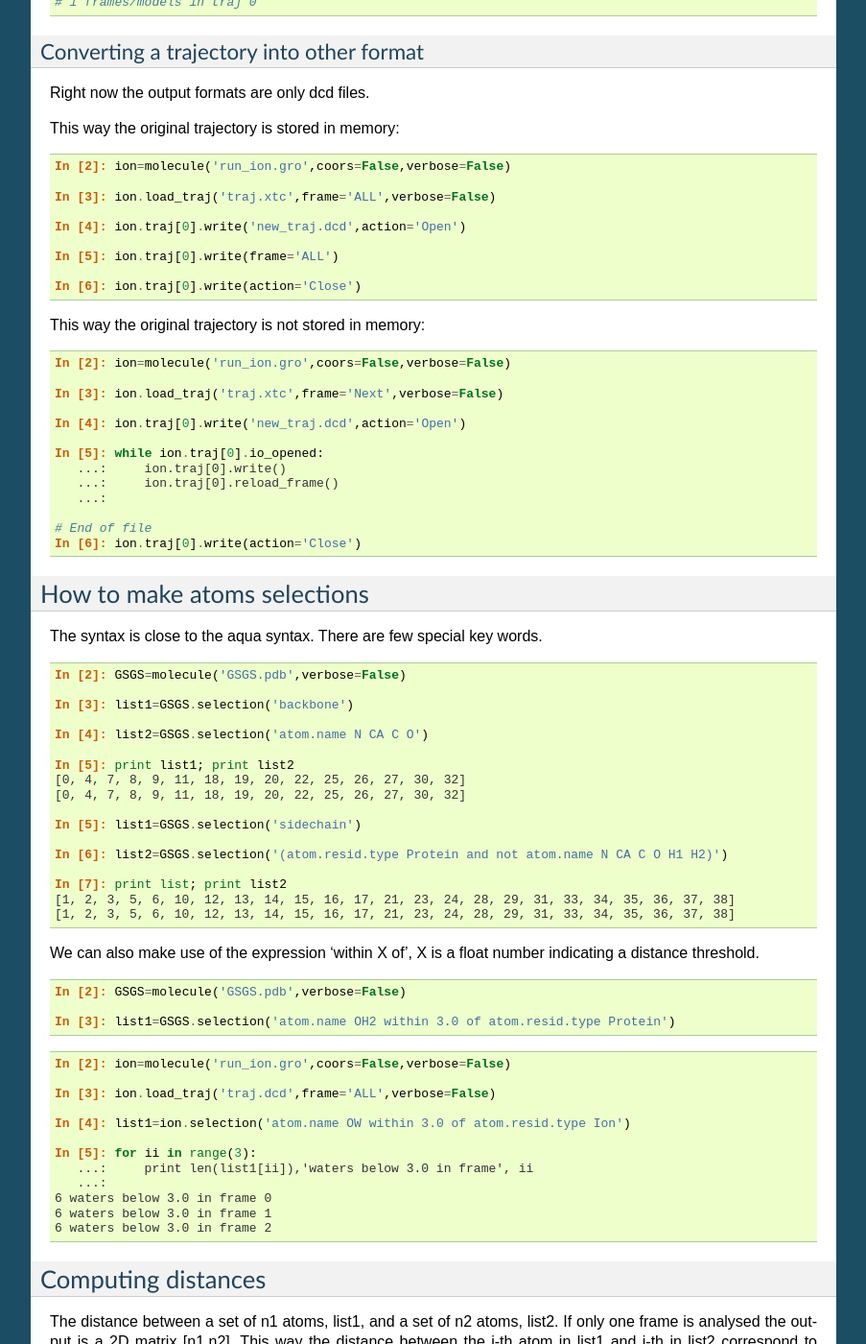
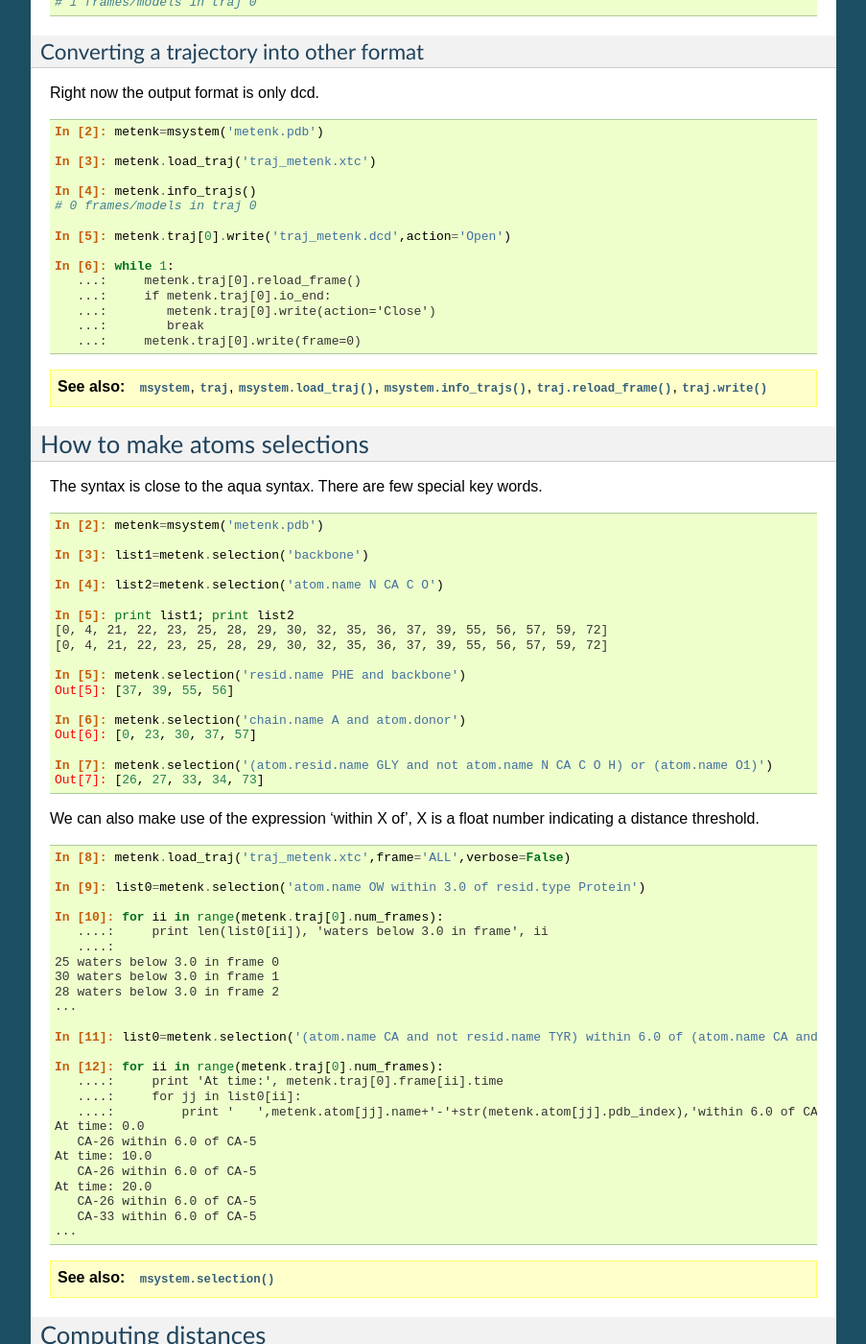
Before and after one commit to dprada/Aqua, a Sphinx documentation site: the page built from doc/source/source_ms/tutorial.rst, in a window 1280 px wide and 1400 px high, scrolled down 2801 px. Shown: the whole window at 96% size, without its empty margins (198-1101 px from the left). Built offline with Sphinx 7.4.7, drawn with Linux system fonts in a browser that asks for light colours.

Commit message:
Updating Documentation.

```diff
--- a/doc/source/source_ms/tutorial.rst
+++ b/doc/source/source_ms/tutorial.rst
@@ -185,44 +185,34 @@ and :download:`GSGS.dcd <../../tutorials/systems_tut1/GSGS.dcd>`.
 
 
 
+.. _ms-tut-convert-traj:
 
 Converting a trajectory into other format
 +++++++++++++++++++++++++++++++++++++++++
 
-Right now the output formats are only dcd files.
-
-This way the original trajectory is stored in memory:
+Right now the output format is only dcd.
 
 .. sourcecode:: ipython
 
-   In [2]: ion=molecule('run_ion.gro',coors=False,verbose=False)
+   In [2]: metenk=msystem('metenk.pdb')
 
-   In [3]: ion.load_traj('traj.xtc',frame='ALL',verbose=False)
+   In [3]: metenk.load_traj('traj_metenk.xtc')
 
-   In [4]: ion.traj[0].write('new_traj.dcd',action='Open')
+   In [4]: metenk.info_trajs()
+   # 0 frames/models in traj 0
 
-   In [5]: ion.traj[0].write(frame='ALL')
+   In [5]: metenk.traj[0].write('traj_metenk.dcd',action='Open')
 
-   In [6]: ion.traj[0].write(action='Close')
+   In [6]: while 1:
+      ...:     metenk.traj[0].reload_frame()
+      ...:     if metenk.traj[0].io_end:
+      ...:     	  metenk.traj[0].write(action='Close')
+      ...:     	  break
+      ...:     metenk.traj[0].write(frame=0)
 
-This way the original trajectory is not stored in memory:
+.. seealso:: :class:`msystem`, :class:`traj`, :meth:`msystem.load_traj`, :meth:`msystem.info_trajs`, :meth:`traj.reload_frame`, :meth:`traj.write`
 
-.. sourcecode:: ipython
-
-   In [2]: ion=molecule('run_ion.gro',coors=False,verbose=False)
-
-   In [3]: ion.load_traj('traj.xtc',frame='Next',verbose=False)
-
-   In [4]: ion.traj[0].write('new_traj.dcd',action='Open')
-
-   In [5]: while ion.traj[0].io_opened:
-      ...:     ion.traj[0].write()
-      ...:     ion.traj[0].reload_frame()
-      ...:
-   # End of file
-
-   In [6]: ion.traj[0].write(action='Close')
-
+.. _ms-tut-selections:
 
 How to make atoms selections
 ============================
@@ -232,47 +222,58 @@ There are few special key words.
 
 .. sourcecode:: ipython
 
-   In [2]: GSGS=molecule('GSGS.pdb',verbose=False)
+   In [2]: metenk=msystem('metenk.pdb')
 
-   In [3]: list1=GSGS.selection('backbone')
+   In [3]: list1=metenk.selection('backbone')
 
-   In [4]: list2=GSGS.selection('atom.name N CA C O')
+   In [4]: list2=metenk.selection('atom.name N CA C O')
 
    In [5]: print list1; print list2
-   [0, 4, 7, 8, 9, 11, 18, 19, 20, 22, 25, 26, 27, 30, 32]
-   [0, 4, 7, 8, 9, 11, 18, 19, 20, 22, 25, 26, 27, 30, 32]
+   [0, 4, 21, 22, 23, 25, 28, 29, 30, 32, 35, 36, 37, 39, 55, 56, 57, 59, 72]
+   [0, 4, 21, 22, 23, 25, 28, 29, 30, 32, 35, 36, 37, 39, 55, 56, 57, 59, 72]
 
-   In [5]: list1=GSGS.selection('sidechain')
+   In [5]: metenk.selection('resid.name PHE and backbone')
+   Out[5]: [37, 39, 55, 56]
 
-   In [6]: list2=GSGS.selection('(atom.resid.type Protein and not atom.name N CA C O H1 H2)')
+   In [6]: metenk.selection('chain.name A and atom.donor')
+   Out[6]: [0, 23, 30, 37, 57]
 
-   In [7]: print list; print list2
-   [1, 2, 3, 5, 6, 10, 12, 13, 14, 15, 16, 17, 21, 23, 24, 28, 29, 31, 33, 34, 35, 36, 37, 38]
-   [1, 2, 3, 5, 6, 10, 12, 13, 14, 15, 16, 17, 21, 23, 24, 28, 29, 31, 33, 34, 35, 36, 37, 38]
+   In [7]: metenk.selection('(atom.resid.name GLY and not atom.name N CA C O H) or (atom.name O1)')
+   Out[7]: [26, 27, 33, 34, 73]
 
 We can also make use of the expression 'within X of', X is a float number indicating a distance threshold.
 
-
 .. sourcecode:: ipython
 
-   In [2]: GSGS=molecule('GSGS.pdb',verbose=False)
+   In [8]: metenk.load_traj('traj_metenk.xtc',frame='ALL',verbose=False)
 
-   In [3]: list1=GSGS.selection('atom.name OH2 within 3.0 of atom.resid.type Protein')
+   In [9]: list0=metenk.selection('atom.name OW within 3.0 of resid.type Protein')
 
-.. sourcecode:: ipython
+   In [10]: for ii in range(metenk.traj[0].num_frames):
+      ....:     print len(list0[ii]), 'waters below 3.0 in frame', ii
+      ....:
+   25 waters below 3.0 in frame 0
+   30 waters below 3.0 in frame 1
+   28 waters below 3.0 in frame 2
+   ...
 
-   In [2]: ion=molecule('run_ion.gro',coors=False,verbose=False)
+   In [11]: list0=metenk.selection('(atom.name CA and not resid.name TYR) within 6.0 of (atom.name CA and resid.name TYR)')
 
-   In [3]: ion.load_traj('traj.dcd',frame='ALL',verbose=False)
+   In [12]: for ii in range(metenk.traj[0].num_frames):
+      ....: 	print 'At time:', metenk.traj[0].frame[ii].time
+      ....:	for jj in list0[ii]:
+      ....:	    print '   ',metenk.atom[jj].name+'-'+str(metenk.atom[jj].pdb_index),'within 6.0 of CA-5'
+   At time: 0.0
+      CA-26 within 6.0 of CA-5
+   At time: 10.0
+      CA-26 within 6.0 of CA-5
+   At time: 20.0
+      CA-26 within 6.0 of CA-5
+      CA-33 within 6.0 of CA-5
+   ...
 
-   In [4]: list1=ion.selection('atom.name OW within 3.0 of atom.resid.type Ion')
 
-   In [5]: for ii in range(3):
-      ...:     print len(list1[ii]),'waters below 3.0 in frame', ii
-      ...:
-   6 waters below 3.0 in frame 0
-   6 waters below 3.0 in frame 1
-   6 waters below 3.0 in frame 2
+.. seealso:: :meth:`msystem.selection`
 
 
 Computing distances
```
Also changed, not shown: cl_coors.py (+9 -3 lines), cl_set.py (+12 -0 lines), doc/source/source_ms/functions.rst (+8 -0 lines), doc/source/source_ms/intro.rst (+40 -0 lines), 2 other files.
